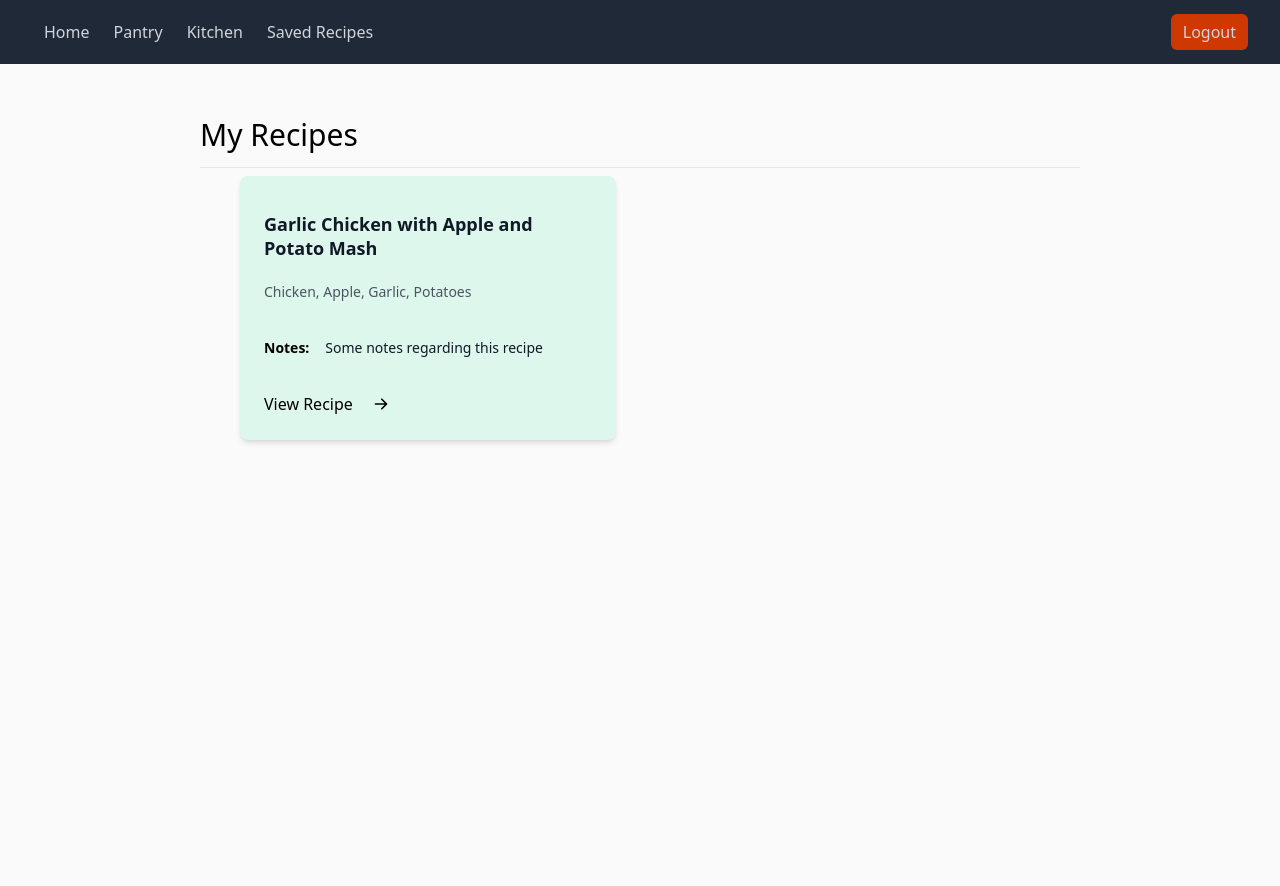
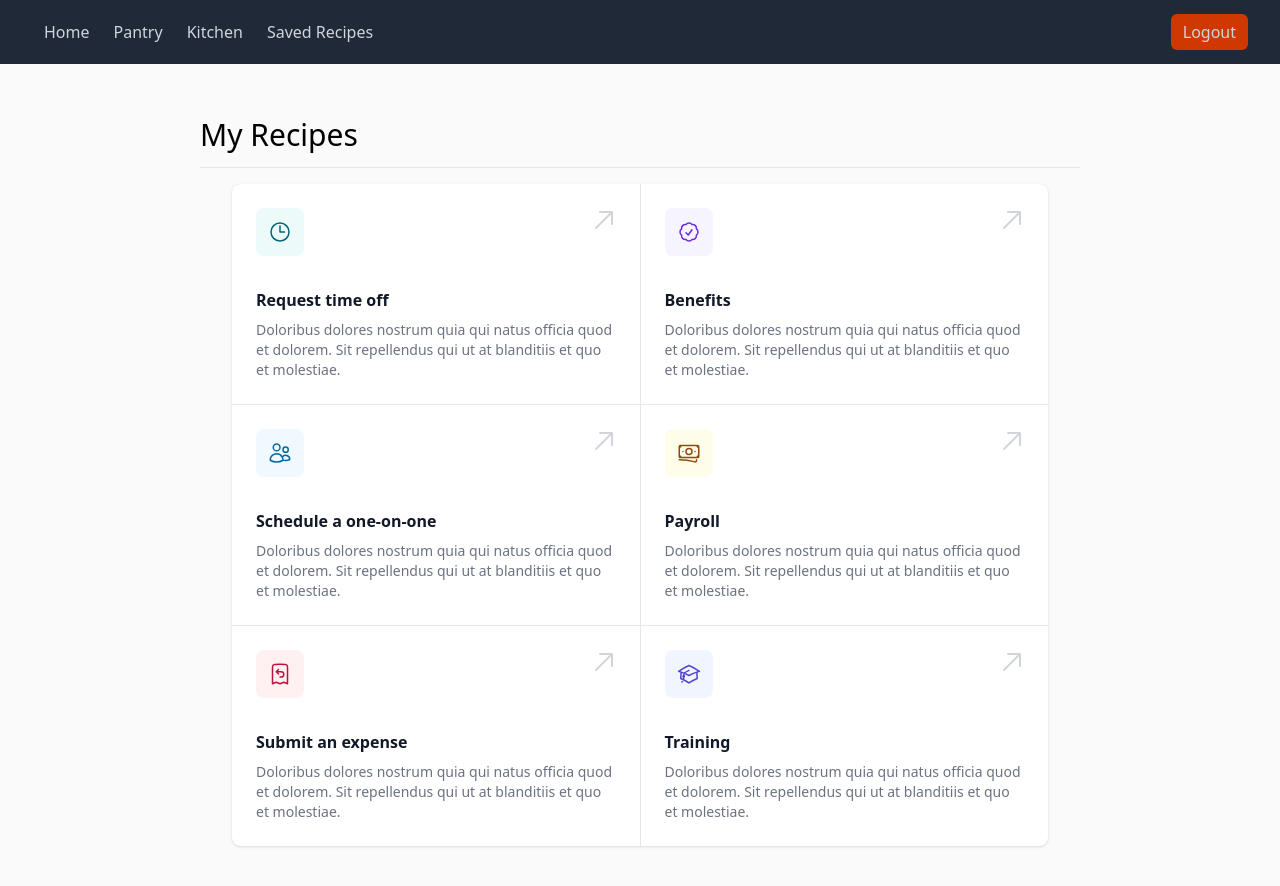
Before and after one commit to monysary/i-m-hungry-recipe-app, a Next.js app: page /savedRecipes in a window 1280 px wide. Shown: the top 886 px of the page. Before the commit the page ends 800 px from the top, so only its background shows below. Built offline with nearby package versions, Linux system fonts and the light colour scheme; sample sign-in values are in the browser's storage.

Commit message:
updated frontend ui of savedRecipe page

```diff
--- a/src/components/recipeCard.js
+++ b/src/components/recipeCard.js
@@ -1,4 +1,7 @@
 function RecipeCard({ recipe }) {
+    const saveRecipe = async () => {
+        console.log(recipe);
+    }
 
     return (
         <div>
@@ -31,7 +34,11 @@ function RecipeCard({ recipe }) {
                 </dl>
             </div>
             <div className="relative mb-12">
-                <button type="button" className="absolute right-0 text-white bg-green-500 hover:bg-green-600 focus:ring-4 focus:ring-green-300 font-medium rounded-lg text-sm px-5 py-2.5 mr-2 mb-2">Save Recipe</button>
+                <button
+                    type="button"
+                    className="absolute right-0 text-white bg-green-500 hover:bg-green-600 focus:ring-4 focus:ring-green-300 font-medium rounded-lg text-sm px-5 py-2.5 mr-2 mb-2"
+                    onClick={saveRecipe}
+                >Save Recipe</button>
             </div>
         </div>
     )
--- a/src/components/savedRecipeCard.js
+++ b/src/components/savedRecipeCard.js
@@ -1,26 +1,129 @@
-import { HiArrowRight } from 'react-icons/hi'
+import { useState } from 'react'
 
-function SavedRecipeCard() {
+import {
+  AcademicCapIcon,
+  BanknotesIcon,
+  CheckBadgeIcon,
+  ClockIcon,
+  ReceiptRefundIcon,
+  UsersIcon,
+} from '@heroicons/react/24/outline'
+
+const actions = [
+  {
+    title: 'Request time off',
+    href: '#',
+    icon: ClockIcon,
+    iconForeground: 'text-teal-700',
+    iconBackground: 'bg-teal-50',
+  },
+  {
+    title: 'Benefits',
+    href: '#',
+    icon: CheckBadgeIcon,
+    iconForeground: 'text-purple-700',
+    iconBackground: 'bg-purple-50',
+  },
+  {
+    title: 'Schedule a one-on-one',
+    href: '#',
+    icon: UsersIcon,
+    iconForeground: 'text-sky-700',
+    iconBackground: 'bg-sky-50',
+  },
+  {
+    title: 'Payroll',
+    href: '#',
+    icon: BanknotesIcon,
+    iconForeground: 'text-yellow-700',
+    iconBackground: 'bg-yellow-50',
+  },
+  {
+    title: 'Submit an expense',
+    href: '#',
+    icon: ReceiptRefundIcon,
+    iconForeground: 'text-rose-700',
+    iconBackground: 'bg-rose-50',
+  },
+  {
+    title: 'Training',
+    href: '#',
+    icon: AcademicCapIcon,
+    iconForeground: 'text-indigo-700',
+    iconBackground: 'bg-indigo-50',
+  },
+]
+
+function classNames(...classes) {
+  return classes.filter(Boolean).join(' ')
+}
+
+export default function SavedRecipeCard() {
+  const [myRecipes, setMyRecipes] = useState([
+    {
+      title: 'Garlic Chicken with Apple and Potato Mash',
+      servings: '4 servings',
+      ingredients: ['chicken', 'apple', 'garlic', 'potatoes'],
+      instructions: [
+        'Preheat the oven to 400°F.',
+        'Place the diced potatoes in a pot with enough water to cover them. Bring to a boil and cook until tender, about 15 minutes.',
+        'Drain the potatoes and mash them with butter, salt and pepper to taste. Fold in the diced apples and set aside.',
+        'Season the chicken with salt and pepper on both sides.',
+        'In a large oven-safe skillet, heat the olive oil over medium-high heat. Add the minced garlic and sauté until fragrant, about 30 seconds.',
+        'Add the chicken to the skillet, and cook until golden brown, about 5 minutes per side.',
+        'Move the skillet to the preheated oven and bake for 10-15 minutes or until the chicken is cooked through.',
+        'Serve the chicken with the apple and potato mash.'
+      ]
+    }
+  ])
+
   return (
-    <article className='bg-green-100 rounded-lg m-2 p-6 shadow-md flex max-w-xl flex-col items-start justify-between'>
-      <h3 className='mt-3 text-lg font-semibold leading-6 text-gray-900'>
-        Garlic Chicken with Apple and Potato Mash
-      </h3>
-      <p className='mt-5 line-clamp-3 text-sm leading-6 text-gray-600'>
-        Chicken, Apple, Garlic, Potatoes
-      </p>
-      <div className='font-semibold text-black my-8 flex items-center gap-x-4 text-sm leading-6'>
-        Notes:
-        <p className='font-normal text-gray-900'>
-          Some notes regarding this recipe
-        </p>
-      </div>
-      <button className='flex items-center cursor-pointer text-black'>
-        View Recipe
-        <HiArrowRight className='ml-[20px]' />
-      </button>
-    </article>
+    <div className="divide-y divide-gray-200 overflow-hidden rounded-lg bg-gray-200 shadow sm:grid sm:grid-cols-2 sm:gap-px sm:divide-y-0">
+      {actions.map((action, actionIdx) => (
+        <div
+          key={action.title}
+          className={classNames(
+            actionIdx === 0 ? 'rounded-tl-lg rounded-tr-lg sm:rounded-tr-none' : '',
+            actionIdx === 1 ? 'sm:rounded-tr-lg' : '',
+            actionIdx === actions.length - 2 ? 'sm:rounded-bl-lg' : '',
+            actionIdx === actions.length - 1 ? 'rounded-bl-lg rounded-br-lg sm:rounded-bl-none' : '',
+            'group relative bg-white p-6 focus-within:ring-2 focus-within:ring-inset focus-within:ring-indigo-500'
+          )}
+        >
+          <div>
+            <span
+              className={classNames(
+                action.iconBackground,
+                action.iconForeground,
+                'inline-flex rounded-lg p-3 ring-4 ring-white'
+              )}
+            >
+              <action.icon className="h-6 w-6" aria-hidden="true" />
+            </span>
+          </div>
+          <div className="mt-8">
+            <h3 className="text-base font-semibold leading-6 text-gray-900">
+              <a href={action.href} className="focus:outline-none">
+                {/* Extend touch target to entire panel */}
+                <span className="absolute inset-0" aria-hidden="true" />
+                {action.title}
+              </a>
+            </h3>
+            <p className="mt-2 text-sm text-gray-500">
+              Doloribus dolores nostrum quia qui natus officia quod et dolorem. Sit repellendus qui ut at blanditiis et
+              quo et molestiae.
+            </p>
+          </div>
+          <span
+            className="pointer-events-none absolute right-6 top-6 text-gray-300 group-hover:text-gray-400"
+            aria-hidden="true"
+          >
+            <svg className="h-6 w-6" fill="currentColor" viewBox="0 0 24 24">
+              <path d="M20 4h1a1 1 0 00-1-1v1zm-1 12a1 1 0 102 0h-2zM8 3a1 1 0 000 2V3zM3.293 19.293a1 1 0 101.414 1.414l-1.414-1.414zM19 4v12h2V4h-2zm1-1H8v2h12V3zm-.707.293l-16 16 1.414 1.414 16-16-1.414-1.414z" />
+            </svg>
+          </span>
+        </div>
+      ))}
+    </div>
   )
 }
-
-export default SavedRecipeCard
--- a/src/pages/kitchen.js
+++ b/src/pages/kitchen.js
@@ -86,7 +86,6 @@ function Kitchen() {
         },
         body: JSON.stringify(ingredientsArr)
       });
-      console.log(ingredientsArr);
       const data = await response?.json();
       setRecipe(JSON.parse(data))
     } catch (err) {
@@ -101,7 +100,7 @@ function Kitchen() {
       <Head>
         <title>Chefing it up!</title>
       </Head>
-      <div className='min-h-full md:px-[200px] px-6 py-12'>
+      <div className='min-h-full lg:px-[200px] px-6 py-12'>
         <div className='md:text-[30px] text-[16px] mb-[10px] text-black'>
           Select Ingredients
         </div>
--- a/src/pages/pantry.js
+++ b/src/pages/pantry.js
@@ -88,7 +88,7 @@ function Pantry() {
       <Head>
         <title>Checking out the pantry...</title>
       </Head>
-      <div className='min-h-full md:px-[200px] px-6 py-12'>
+      <div className='min-h-full lg:px-[200px] px-6 py-12'>
         <div className='md:text-[30px] text-[16px] mb-[10px] text-black'>
           Add To Pantry
         </div>
--- a/src/pages/savedRecipes.js
+++ b/src/pages/savedRecipes.js
@@ -19,14 +19,12 @@ function SavedRecipes() {
       <Head>
         <title>What am I craving?</title>
       </Head>
-      <div className='min-h-full md:px-[200px] px-6 py-12'>
+      <div className='min-h-full lg:px-[200px] px-6 py-12'>
         <div className='md:text-[30px] text-[16px] mb-[10px] text-black'>
           My Recipes
         </div>
-        <div className=' mx-auto max-w-7xl px-6 lg:px-8 border-t border-gray-200'>
-          <div className='grid max-w-2xl grid-cols-1 gap-x-8 gap-y-16 lg:mx-0 lg:max-w-none lg:grid-cols-2'>
-            <SavedRecipeCard />
-          </div>
+        <div className='mx-auto max-w-7xl sm:px-6 py-4 lg:px-8 border-t border-gray-200'>
+          <SavedRecipeCard />
         </div>
       </div>
     </>
```
